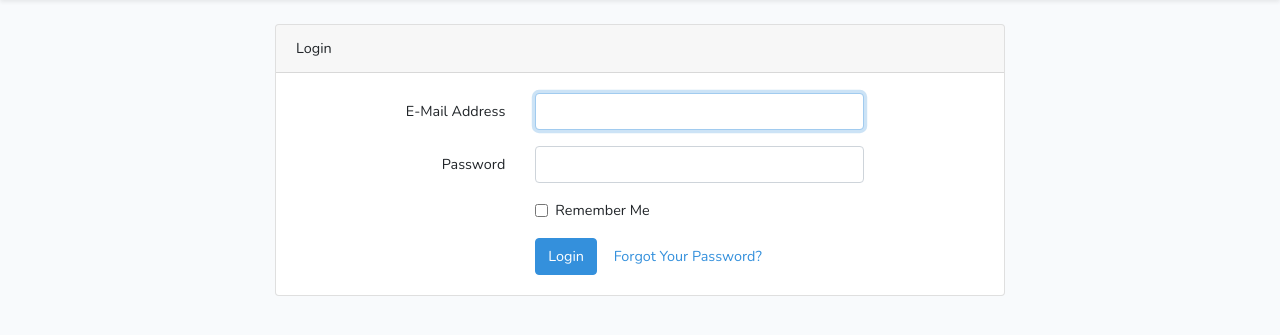
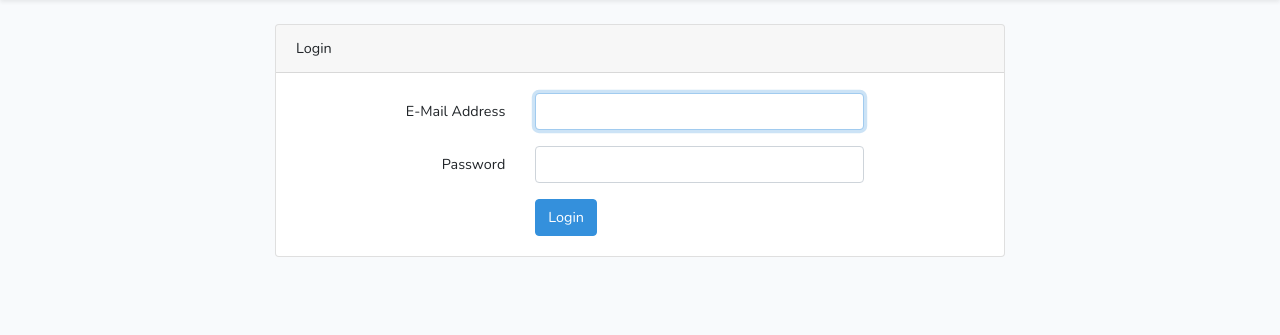
Before and after one commit to fillahfirdausyah/lugaru-coffe, a Laravel app: page /login in a window 1280 px wide. Shown: the part 55-390 px from the top of the page. Run offline with Laravel 8, Linux system fonts and the light colour scheme; style sheets or scripts are compiled from the project's sources.

Commit message:
menghapus lupa password, remember me

```diff
--- a/resources/views/auth/login.blade.php
+++ b/resources/views/auth/login.blade.php
@@ -39,29 +39,11 @@
                             </div>
                         </div>
 
-                        <div class="form-group row">
-                            <div class="col-md-6 offset-md-4">
-                                <div class="form-check">
-                                    <input class="form-check-input" type="checkbox" name="remember" id="remember" {{ old('remember') ? 'checked' : '' }}>
-
-                                    <label class="form-check-label" for="remember">
-                                        {{ __('Remember Me') }}
-                                    </label>
-                                </div>
-                            </div>
-                        </div>
-
                         <div class="form-group row mb-0">
                             <div class="col-md-8 offset-md-4">
                                 <button type="submit" class="btn btn-primary">
                                     {{ __('Login') }}
                                 </button>
-
-                                @if (Route::has('password.request'))
-                                    <a class="btn btn-link" href="{{ route('password.request') }}">
-                                        {{ __('Forgot Your Password?') }}
-                                    </a>
-                                @endif
                             </div>
                         </div>
                     </form>
```
